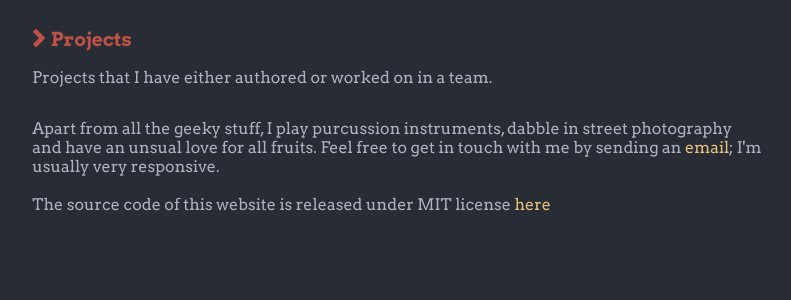
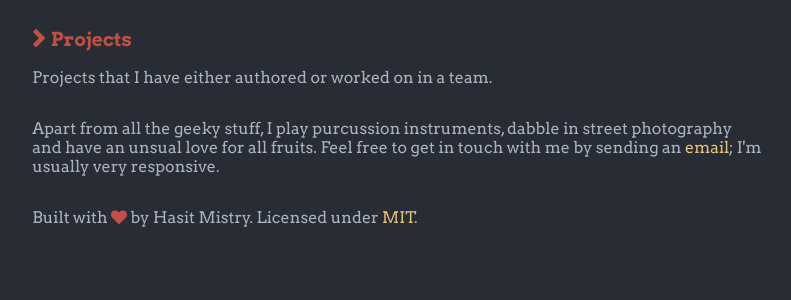
Before and after one commit to hasit/hasit.github.io_backup, a PHP site: page / in a window 1280 px wide. Shown: the part 266-566 px from the top of the page, without its empty margins (243-1034 px from the left). Run offline with PHP 8.4, Linux system fonts and the light colour scheme.

Commit message:
Add footer

```diff
--- a/css/style.css
+++ b/css/style.css
@@ -92,4 +92,12 @@ ul {
     color: #E5C07B;
     text-decoration: none; }
 
+.footer {
+  margin: 0 0 2em 0; }
+  .footer a {
+    color: #E5C07B;
+    text-decoration: none; }
+  .footer .fa {
+    color: #BE5046; }
+
 /*# sourceMappingURL=style.css.map */
--- a/index.html
+++ b/index.html
@@ -53,12 +53,11 @@
             </div>
             <div class="outro">
                 Apart from all the geeky stuff, I play purcussion instruments, dabble in street photography and have an unsual love for all fruits. Feel free to get in touch with me by sending an <a href="mailto:hasitnm@gmail.com" target="_blank">email</a>; I'm usually very responsive.
-                <br>
-                <br>
-                The source code of this website is released under MIT license <a href="https://github.com/hasit/hasit.github.io" target="_blank">here</a>
+            </div>
+            <div class="footer">
+                Built with <i class="fa fa-heart" aria-hidden="true"></i> by Hasit Mistry. Licensed under <a href="https://github.com/hasit/hasit.github.io/blob/master/LICENSE" target="_blank">MIT</a>.
             </div>
         </div>
-
         <script type='text/javascript' src='js/fetch.js'></script>
         <script type='text/javascript' src='js/data.js'></script>
     </body>
--- a/sass/style.scss
+++ b/sass/style.scss
@@ -141,3 +141,14 @@ ul {
         text-decoration: none;
     }
 }
+
+.footer {
+    margin: 0 0 2em 0;
+    a {
+        color: $atom-one-dark-orange-2;
+        text-decoration: none;
+    }
+    .fa {
+        color: $atom-one-dark-red-2;
+    }
+}
```
Also changed, not shown: 1 other file.
